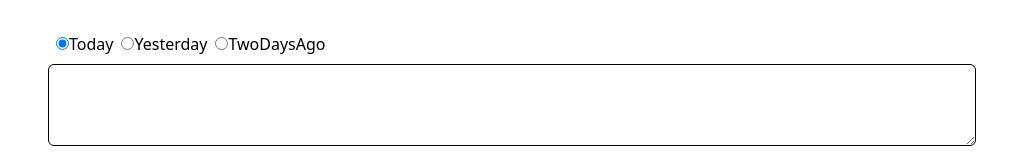
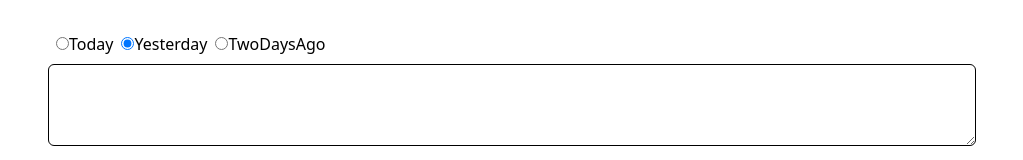
Before and after one commit to trillium/happy-things-text-field, a Next.js app: page / in a window 1280 px wide. Shown: the top 160 px of the page, without its empty margins (128-1151 px from the left). Built offline with nearby package versions, Linux system fonts and the light colour scheme.

Commit message:
feat: Guess proper initial date from time app is opened

```diff
--- a/src/components/HappyThingsTextField.tsx
+++ b/src/components/HappyThingsTextField.tsx
@@ -15,8 +15,12 @@ const whichDay: { [key: string]: string } = {
 };
 
 function HappyThingsTextField(): React.ReactElement {
+  const currentHour = new Date().getHours();
+  const initialDay =
+    currentHour < 6 || currentHour > 17 ? whichDay.today : whichDay.yesterday;
+
   const [text, setText] = useState<string>("");
-  const [selectedDay, setSelectedDay] = useState<string>(whichDay.today);
+  const [selectedDay, setSelectedDay] = useState<string>(initialDay);
   const [copyButtonText, setCopyButtonText] =
     useState<string>("Copy to Clipboard");
 
```
